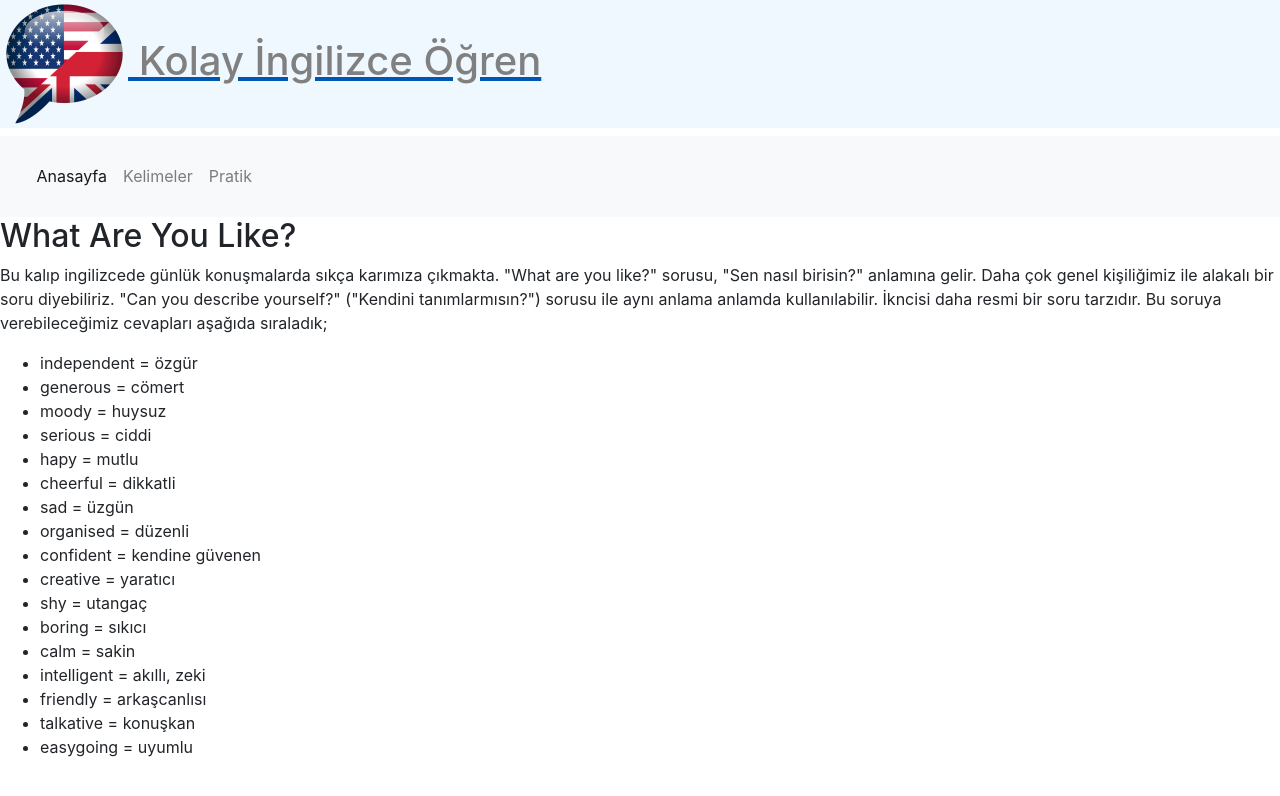
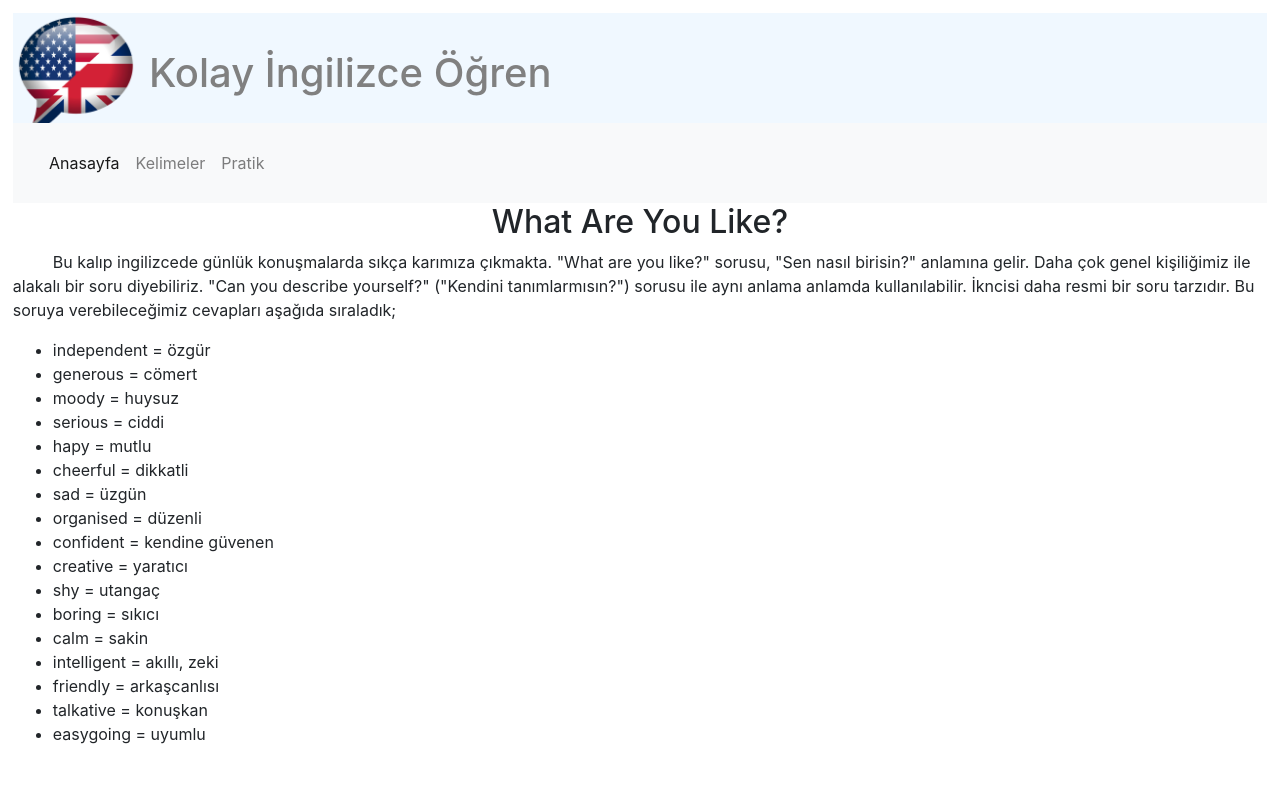
Before and after one commit to fuad8674/fuad8674.github.io, a plain HTML site: page sad.html in a window 1280 px wide. Drawn offline with nearby package versions, Linux system fonts and the light colour scheme.

Commit message:
Update style.css

```diff
--- a/css/style.css
+++ b/css/style.css
@@ -1,15 +1,30 @@
 body{
   background-color: ;
+  margin: 1%;
 }
-a{
+a:hover{
+
   text-decoration: none;
 }
 #logo{
   width: 10%;
 }
+.navbar-toggler-icon{
+  width: 420px ;
+
+}
 h1{
   color: grey;
   background-color: #F0F8FF;
+  height: 110px;
+  margin: auto;
+  text-decoration:none;
+}
+h2{
+  text-align: center;
+}
+p{
+  text-indent: 40px;
 }
 .navbar a:hover{
   background-color: #F0F8FF;
```
